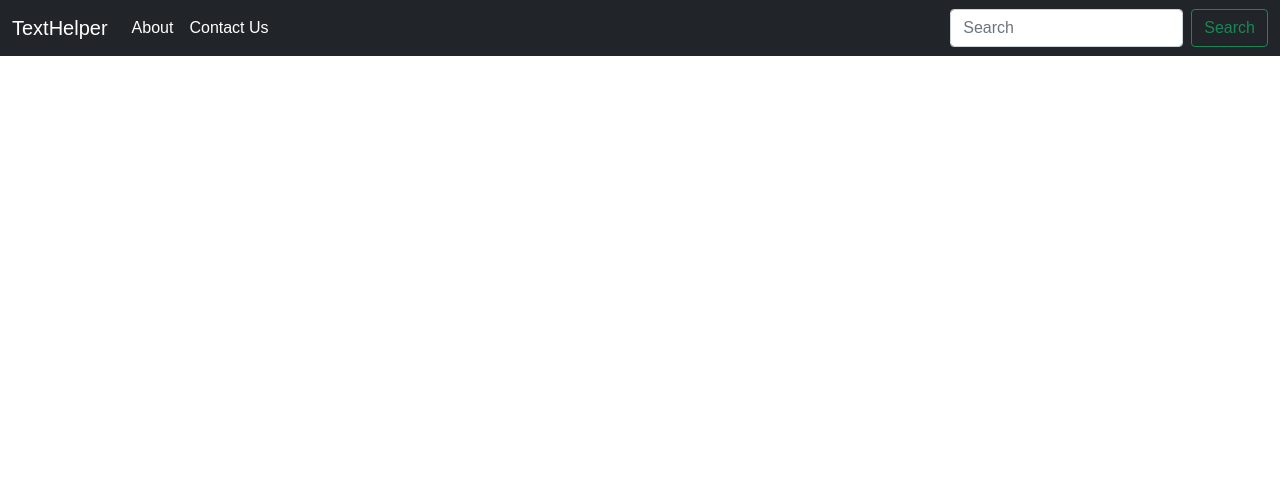
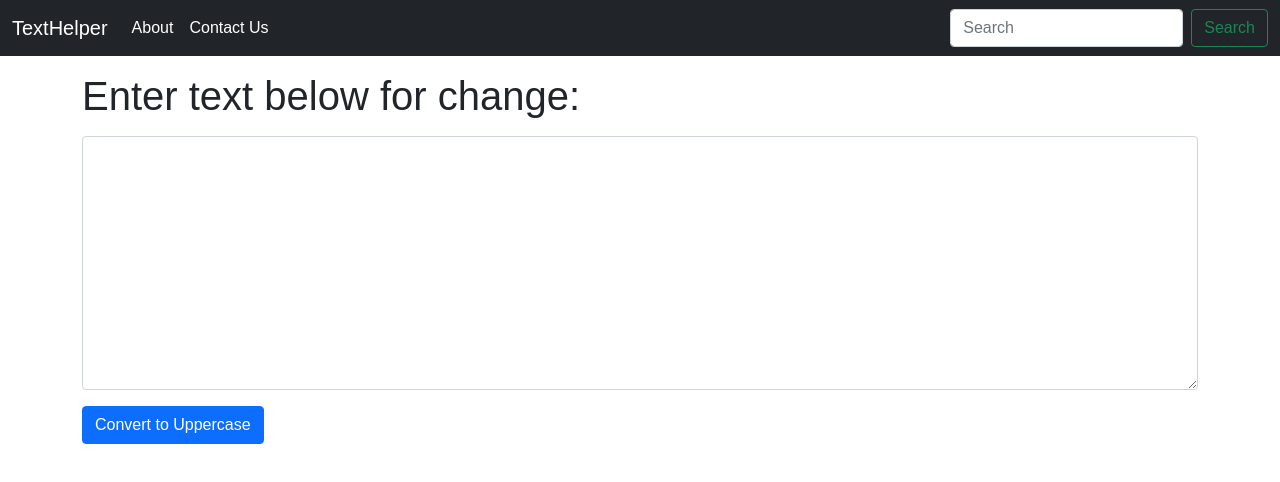
Before and after one commit to Nachiket-Patel/Web-Devolopment, a React (Create React App) app in the folder React/my-app/: page / in a window 1280 px wide. Shown: the top 482 px of the page. Built offline with nearby package versions, Linux system fonts and the light colour scheme.

Commit message:
Add TextFom component

```diff
--- a/React/my-app/src/App.js
+++ b/React/my-app/src/App.js
@@ -1,12 +1,16 @@
 import React, { Component } from 'react';
 import './App.css';
 import Navbar from './components/Navbar';
+import TextForm from './components/TextForm';
 
 class App extends Component {
   render() {
     return (
       <div>
         <Navbar title="TextHelper" about="About" contact="Contact Us" />
+        <div className="container my-3">
+          <TextForm heading="Enter text below for change: "/>
+        </div>
       </div>
     );
   }
--- /dev/null
+++ b/React/my-app/src/components/TextForm.js
@@ -0,0 +1,18 @@
+import React from 'react';
+import { PropTypes } from "prop-types";
+
+export default function TextForm(props){
+    return(
+        <div>
+            <h1>{props.heading}</h1>
+            <div className="mb-3 my-3" >
+                <textarea className="form-control" id="textbox" rows="10"></textarea>
+            </div>
+            <button className="btn btn-primary">Convert to Uppercase</button>
+        </div>
+    );
+};
+
+TextForm.proptypes = {
+    heading: PropTypes.string.isRequired,
+}
```
